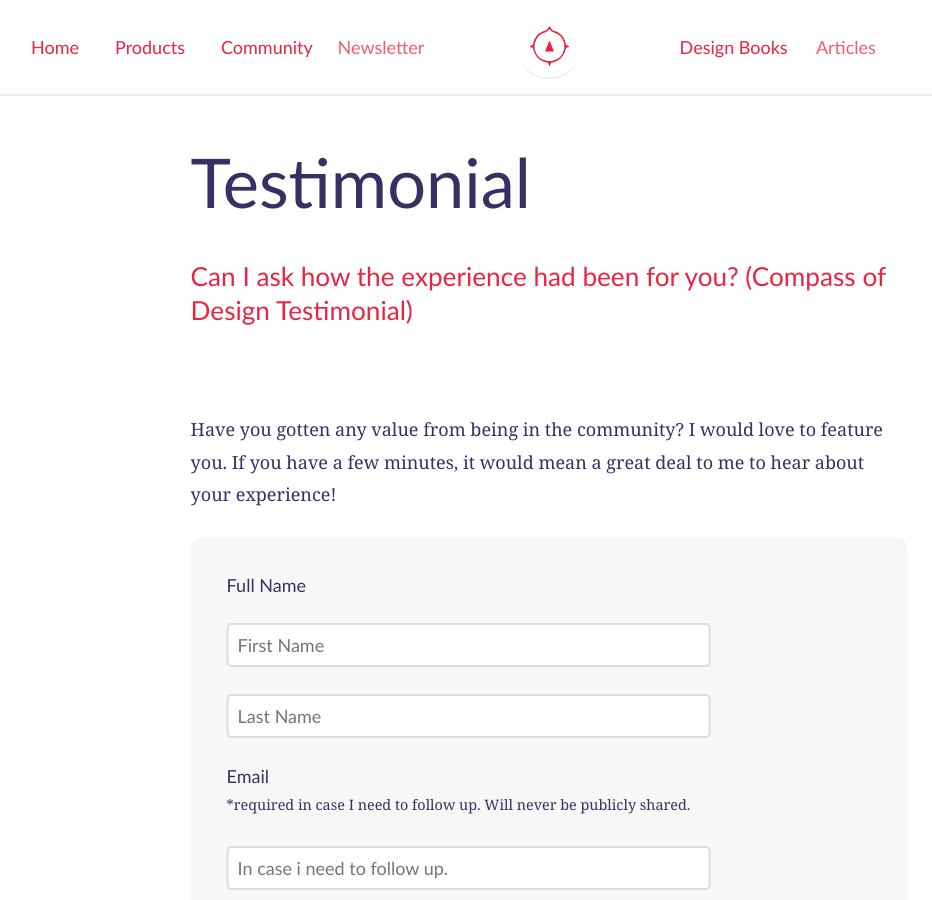
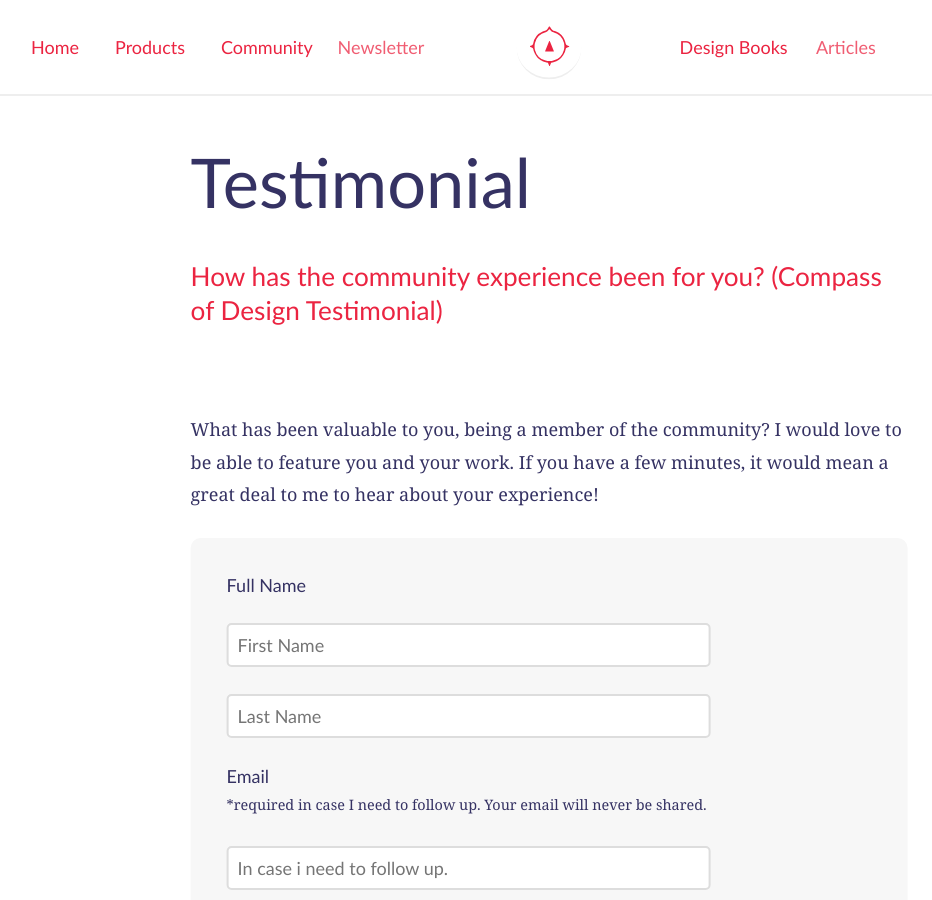
Before and after one commit to compassofdesign/site, a Jekyll site: the page built from testimonial/index.html, in a window 1280 px wide and 900 px high, scrolled down 230 px. Shown: the whole window, without its empty margins (91-1023 px from the left). Built offline with Jekyll 4.4.1, drawn with Linux system fonts in a browser that asks for light colours; nearby versions of some CDN libraries; a script that is not in the unit is left out.

Commit message:
Update index.html

```diff
--- a/testimonial/index.html
+++ b/testimonial/index.html
@@ -13,14 +13,14 @@
   <article class="row">
     <div class="landing module">
       <h1>Testimonial</h1>
-      <h3>Can I ask how the experience had been for you? (Compass of Design Testimonial)</h3>
+      <h3> How has the community experience been for you? (Compass of Design Testimonial)</h3>
     </div>
   </article>
 </section>
 <section class="main container">
   <article class="row">
     <div class="landing module">
-      <p>Have you gotten any value from being in the community? I would love to feature you. If you have a few minutes, it would mean a great deal to me to hear about your experience!</p>
+      <p>What has been valuable to you, being a member of the community? I would love to be able to feature you and your work. If you have a few minutes, it would mean a great deal to me to hear about your experience!</p>
       <form action="https://formspree.io/xnpwkebx" method="POST" class="signup">
         <input type="hidden" name="Testimonial" value="New testmonial from /Testimonial">
         <input type="text" name="_gotcha" style="display: none">
@@ -28,7 +28,7 @@
         <input id="form-firstname" type="text" name="_FirstName" placeholder="First Name" required="true"><input id="form-lastname" type="text" name="_LastName" placeholder="Last Name" required="true">
         <label for="form-email">Email</label>
 
-        <p><small>*required in case I need to follow up. Will never be publicly shared.</small></p>
+        <p><small>*required in case I need to follow up. Your email will never be shared.</small></p>
         <input id="form-email" type="text" name="_Email" placeholder="In case i need to follow up.">
         <label for="form-backlink">If you would like me to leave a link back to your profile or work, put that in here.</label>
         <p><small>*optional for backlinking (: </small></p>
@@ -36,7 +36,7 @@
         <label for="form-message">What would you say to someone considering to join the community?</label>
         <p><small>*Did you have any initial hesitations? How has that changed by being here? </small></p>
         <p><small>What has been the most valuable to you in the community so far? </small></p>
-        <textarea id="form-message" name="Message" required="true"></textarea>
+        <textarea id="form-message" rows="15" name="Message" required="true"></textarea>
         <h4>Permission</h4>
         <label>*Do you grant permission for Compass of Design to use any or all of your feedback in publicly displayed testimonials, marketing, and/or promotion?</label>
 
```
